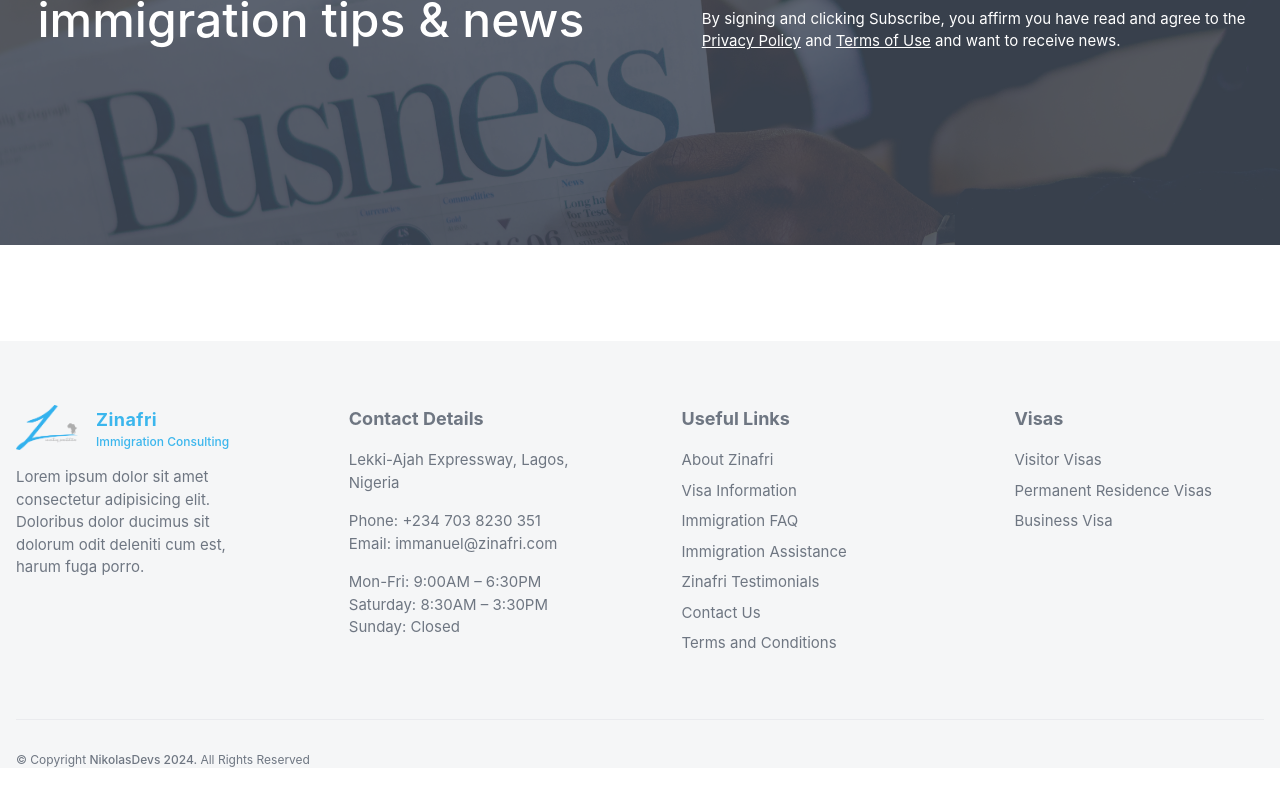
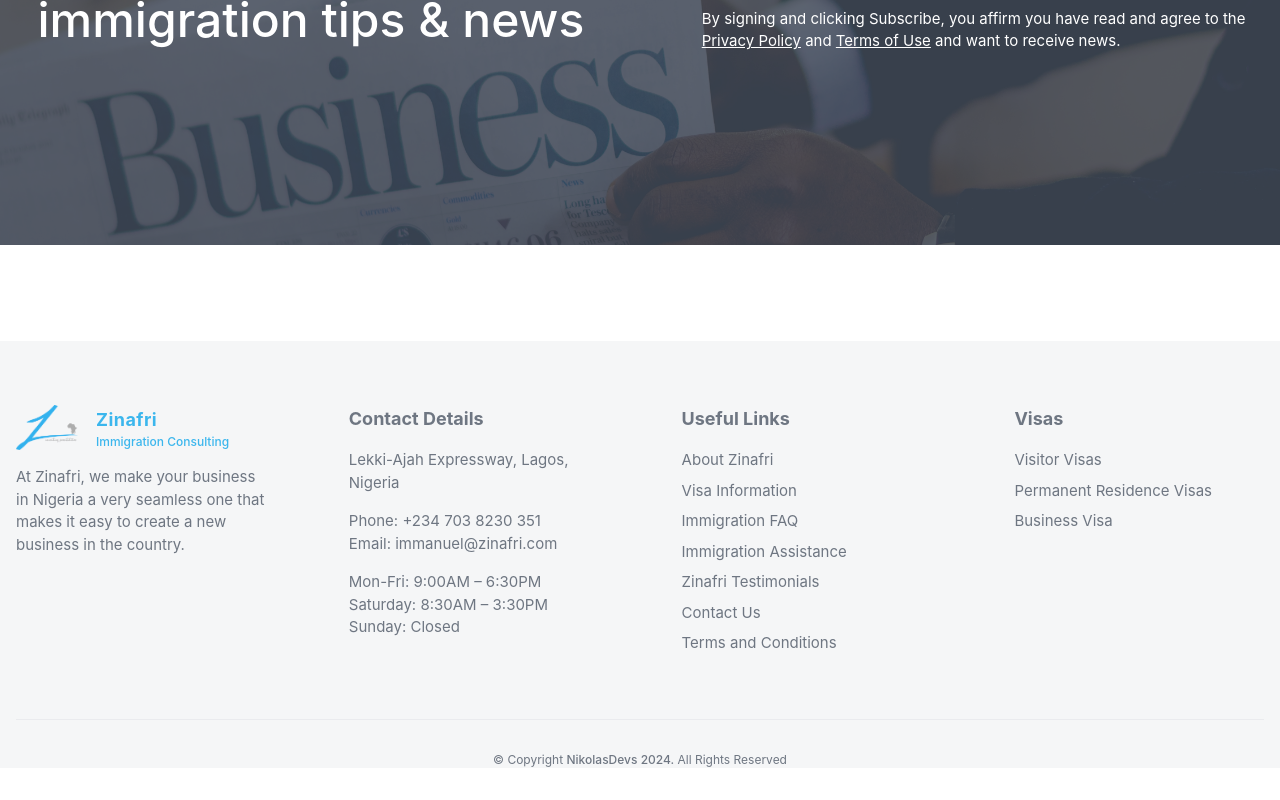
Before and after one commit to nikolasdevs/zinafri_new, a Vue app: page / in a window 1280 px wide. Shown: the part 5249-6049 px from the top of the page. Built offline with nearby package versions, Linux system fonts and the light colour scheme; the HTML template or start-up script is replaced by a standard one.

Commit message:
footer section updated with the right content

```diff
--- a/src/components/sections/FooterSection.vue
+++ b/src/components/sections/FooterSection.vue
@@ -16,8 +16,8 @@
           </div>
           <div class="logo-column-text">
             <p class="text-secondary-200">
-              Lorem ipsum dolor sit amet consectetur adipisicing elit. Doloribus
-              dolor ducimus sit dolorum odit deleniti cum est, harum fuga porro.
+              At Zinafri, we make your business in Nigeria a very seamless one
+              that makes it easy to create a new business in the country.
             </p>
           </div>
         </div>
@@ -97,7 +97,7 @@
       </div>
 
       <hr />
-      <div class="footer-brand my-8">
+      <div class="footer-brand my-8 text-center">
         <p class="text-secondary-200 text-xs">
           © Copyright <span class="font-medium">NikolasDevs 2024.</span> All
           Rights Reserved
```
